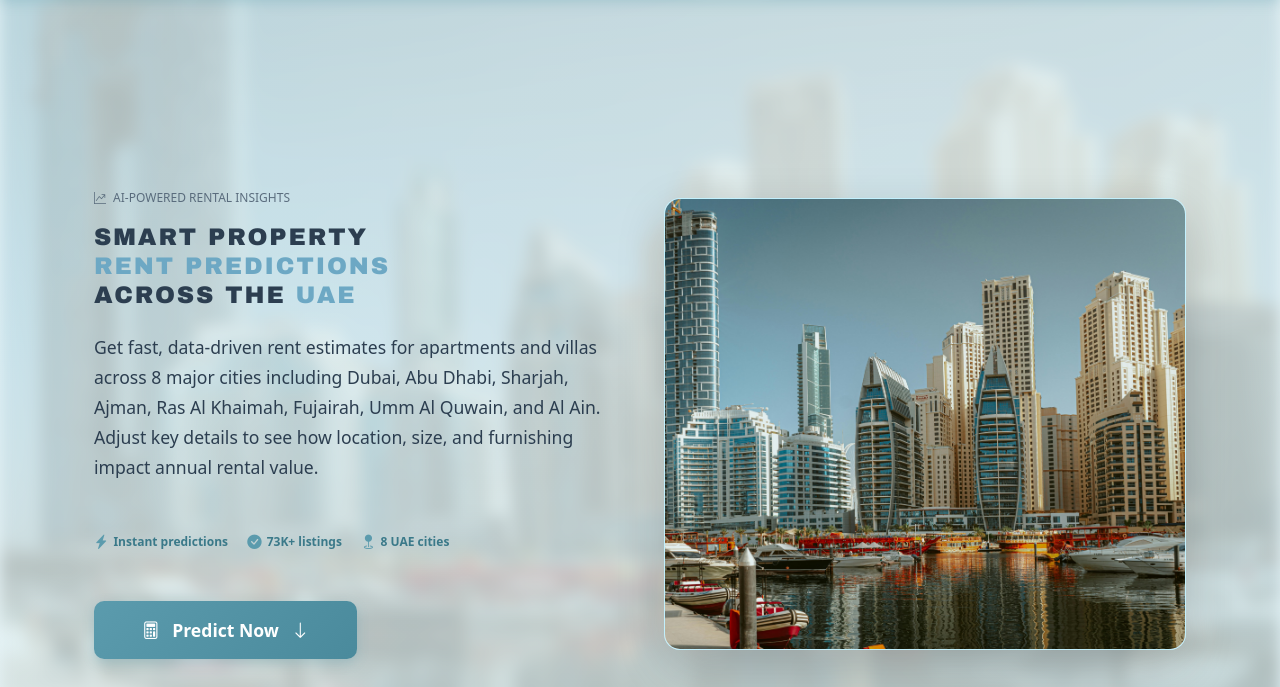
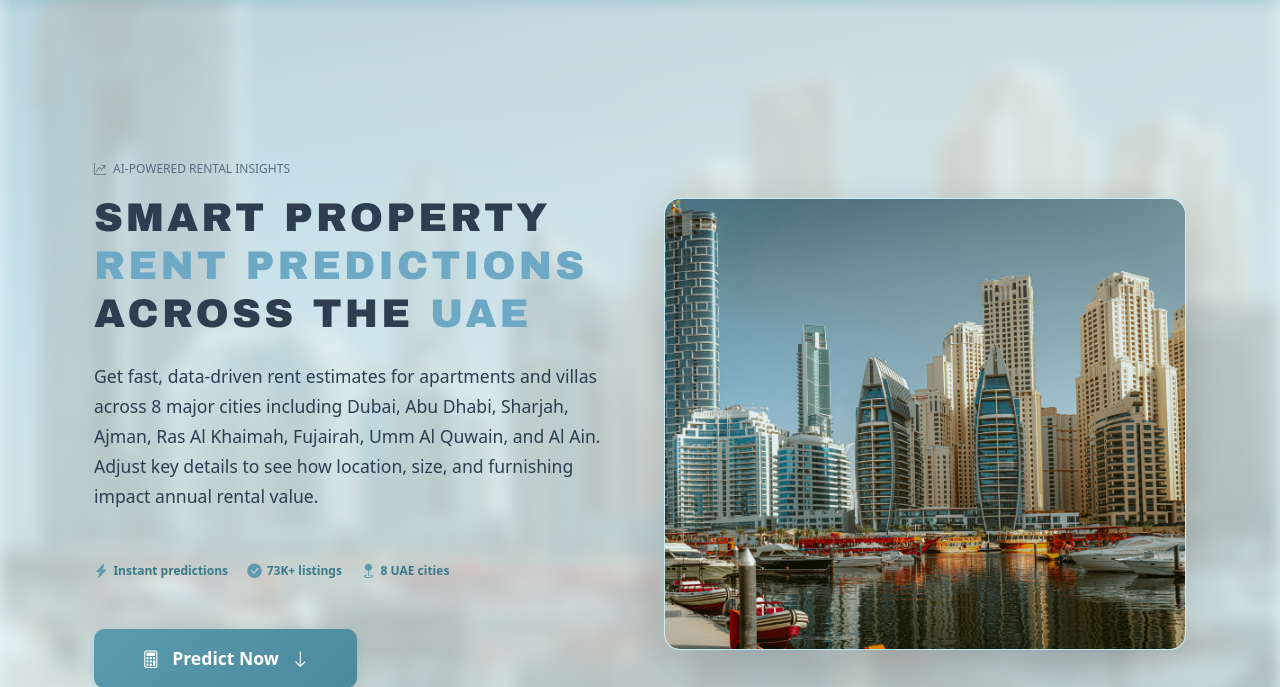
Before and after one commit to ChewyYJ/FINAL-CA1-RENT-PREDICTOR, a Flask app: page / in a window 1280 px wide. Shown: the part 47-734 px from the top of the page. Run offline with Flask 3, Linux system fonts and the light colour scheme; data that the repository does not hold is empty.

Commit message:
Updated the ui for better visibility

```diff
--- a/application/static/css/style.css
+++ b/application/static/css/style.css
@@ -222,7 +222,7 @@ footer {
     font-family: 'Archivo Black', system-ui, sans-serif;
     font-weight: 400;
     letter-spacing: .08em;
-    font-size: 1.5rem;
+    font-size: 2.5rem;
     color: #2c3e50;
     margin-bottom: 0.8rem;
 }
```
